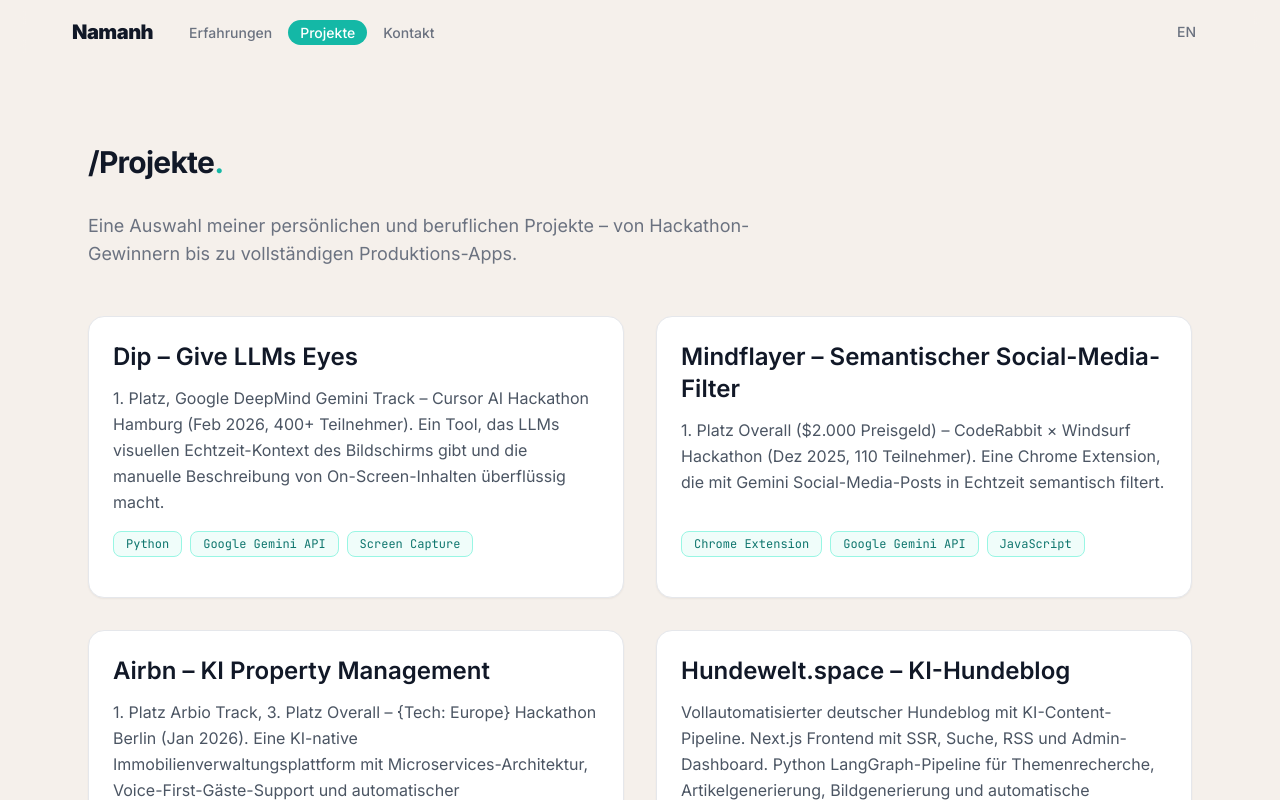
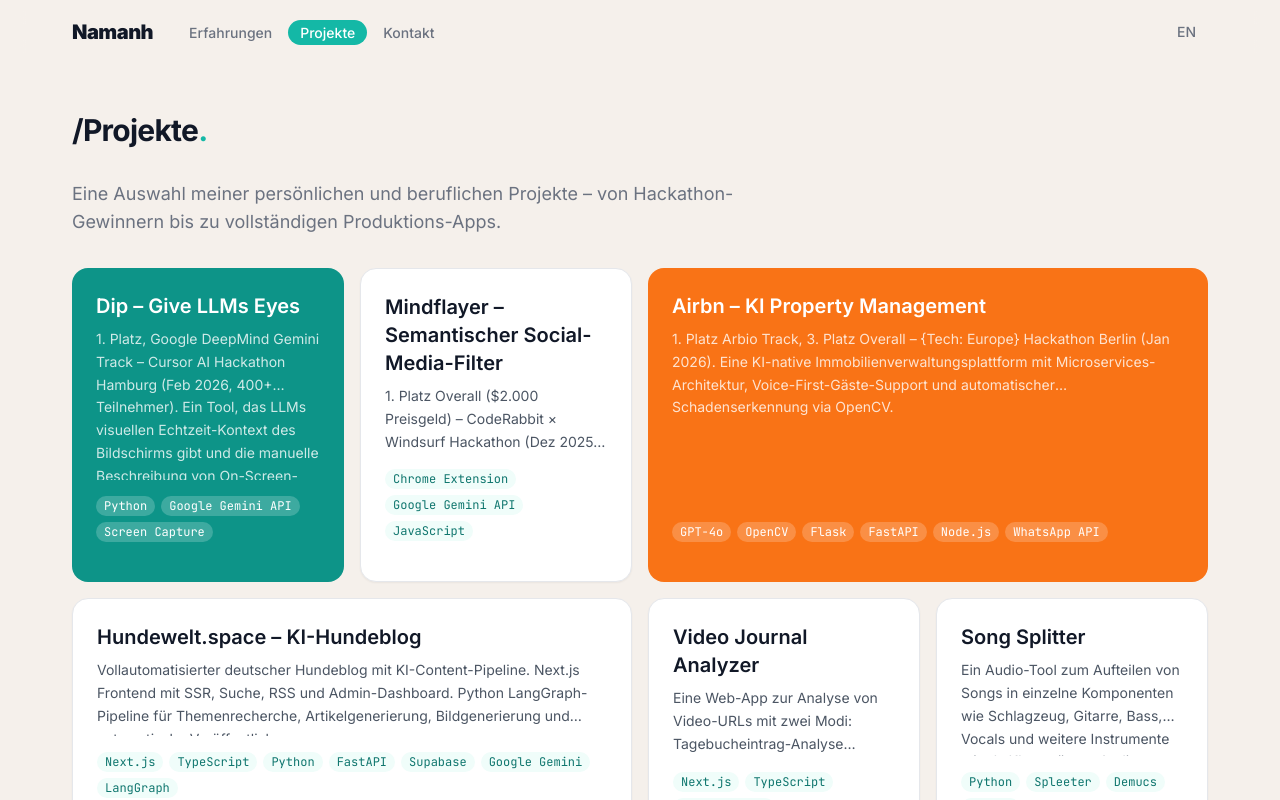
Before and after one commit to Namainchick/personalWebPage, a Next.js app: page /projekte in a window 1280 px wide. Shown: the top 800 px of the page. Built offline with nearby package versions, Linux system fonts and the light colour scheme.

Commit message:
feat: rewrite Projekte page as bento grid with colored hackathon cards

```diff
--- a/app/projekte/page.tsx
+++ b/app/projekte/page.tsx
@@ -3,69 +3,76 @@
 import Card from "@/components/Card";
 import SectionHeading from "@/components/SectionHeading";
 import ProjectLink from "@/components/ProjectLink";
-import Image from "next/image";
 import { useLanguage } from "@/contexts/LanguageContext";
 import { useTranslatedProjects } from "@/hooks/useTranslatedData";
+
+type CardVariant = "white" | "teal" | "coral" | "light-teal" | "light-coral" | "gradient";
+
+const projectLayout: Record<string, { variant: CardVariant; span: string }> = {
+  "proj-1": { variant: "teal", span: "col-span-1" },
+  "proj-2": { variant: "white", span: "col-span-1" },
+  "proj-3": { variant: "coral", span: "col-span-2" },
+  "proj-4": { variant: "white", span: "col-span-2" },
+  "proj-5": { variant: "white", span: "col-span-1" },
+  "proj-6": { variant: "white", span: "col-span-1" },
+};
 
 export default function ProjektePage() {
   const { t } = useLanguage();
   const projects = useTranslatedProjects();
+
   return (
-    <div className="mx-auto max-w-[1200px] px-6 md:px-8 lg:px-12 py-20">
+    <div className="mx-auto max-w-[1200px] px-4 md:px-6 lg:px-8 py-12">
       <SectionHeading>{t.projects.heading}</SectionHeading>
+      <p className="text-gray-500 text-lg mb-8 max-w-2xl">{t.projects.intro}</p>
 
-      <p className="text-gray-500 text-lg mb-12 max-w-2xl">
-        {t.projects.intro}
-      </p>
+      <div className="bento-grid">
+        {projects.map((project) => {
+          const layout = projectLayout[project.id] || { variant: "white" as CardVariant, span: "col-span-1" };
+          const isColored = layout.variant === "teal" || layout.variant === "coral";
 
-      {/* Projekt-Grid */}
-      <div className="grid md:grid-cols-2 gap-6 md:gap-8">
-        {projects.map((project) => (
-          <Card key={project.id} hoverable className="flex flex-col">
-            {/* Optional: Bild */}
-            {project.imageUrl && (
-              <div className="relative w-full h-48 mb-6 -mt-2 -mx-2 rounded-t-2xl overflow-hidden bg-gray-100">
-                <Image
-                  src={project.imageUrl}
-                  alt={project.title}
-                  fill
-                  className="object-cover"
-                />
-              </div>
-            )}
-
-            <h3 className="text-xl md:text-2xl font-semibold mb-3 text-gray-900">{project.title}</h3>
-            <p className="text-gray-600 mb-4 leading-relaxed flex-grow">
+          return (
+            <Card
+              key={project.id}
+              variant={layout.variant}
+              hoverable
+              className={`${layout.span} flex flex-col`}
+            >
+              <h3 className={`text-xl font-semibold mb-2 ${isColored ? "" : "text-gray-900"}`}>
+                {project.title}
+              </h3>
+              <p className={`text-sm mb-4 leading-relaxed flex-grow line-clamp-3 ${isColored ? "text-white/80" : "text-gray-600"}`}>
                 {project.description}
               </p>
-
-            {/* Tech Stack */}
-            <div className="flex flex-wrap gap-2 mb-4">
+              <div className="flex flex-wrap gap-1.5 mb-4">
                 {project.techStack.map((tech) => (
                   <span
                     key={tech}
-                  className="tech-tag px-3 py-1 text-xs font-mono bg-teal-50 text-teal-700 border border-teal-200 rounded-lg"
+                    className={`px-2 py-0.5 text-xs font-mono rounded-full ${
+                      isColored
+                        ? "bg-white/20 text-white"
+                        : "bg-teal-50 text-teal-700"
+                    }`}
                   >
                     {tech}
                   </span>
                 ))}
               </div>
-
-            {/* Links */}
               <div className="flex gap-4 text-sm font-medium">
                 {project.demoUrl && (
-                <ProjectLink href={project.demoUrl} variant="primary">
+                  <ProjectLink href={project.demoUrl} variant={isColored ? "light" : "primary"}>
                     {t.projects.viewDemo}
                   </ProjectLink>
                 )}
                 {project.repoUrl && (
-                <ProjectLink href={project.repoUrl} variant="secondary">
+                  <ProjectLink href={project.repoUrl} variant={isColored ? "light" : "secondary"}>
                     {t.projects.viewCode}
                   </ProjectLink>
                 )}
               </div>
             </Card>
-        ))}
+          );
+        })}
       </div>
     </div>
   );
--- a/components/ProjectLink.tsx
+++ b/components/ProjectLink.tsx
@@ -1,20 +1,22 @@
 interface ProjectLinkProps {
   href: string;
   children: React.ReactNode;
-  variant?: "primary" | "secondary";
+  variant?: "primary" | "secondary" | "light";
 }
 
 export default function ProjectLink({ href, children, variant = "primary" }: ProjectLinkProps) {
-  const isPrimary = variant === "primary";
+  const colorClass = {
+    primary: "text-teal-600 hover:text-teal-700",
+    secondary: "text-gray-400 hover:text-gray-700",
+    light: "text-white/80 hover:text-white",
+  }[variant];
 
   return (
     <a
       href={href}
       target="_blank"
       rel="noopener noreferrer"
-      className={`group inline-flex items-center gap-1 font-medium transition-all duration-200 ${
-        isPrimary ? "text-teal-600 hover:text-teal-700" : "text-gray-400 hover:text-gray-700"
-      }`}
+      className={`group inline-flex items-center gap-1 font-medium transition-all duration-200 ${colorClass}`}
     >
       <span>{children}</span>
       <span className="group-hover:translate-x-1 transition-transform duration-200">&rarr;</span>
```
Lines whose indentation alone changed are shown as unchanged.
